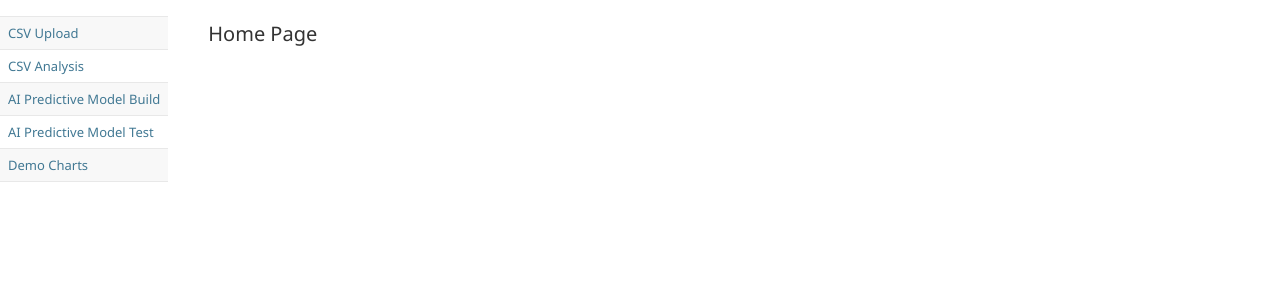
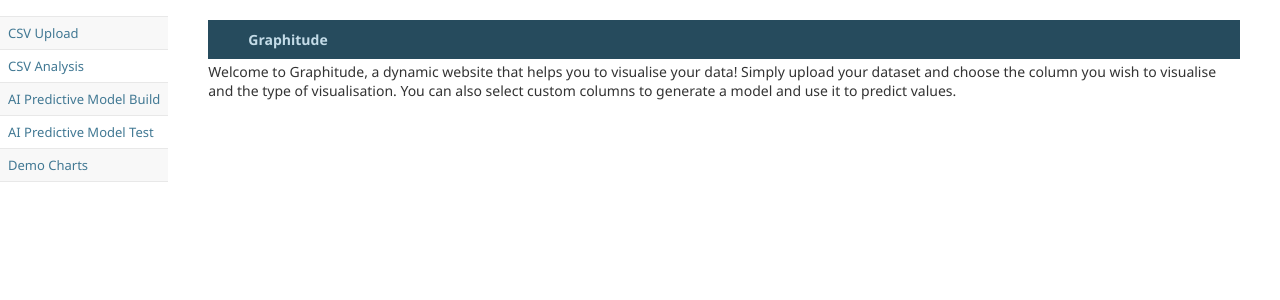
Before and after one commit to AnuragMaiti/graphitude, a Django app: page /graphapp/ in a window 1280 px wide. Shown: the part 92-392 px from the top of the page. Run offline with Django 5.2, Linux system fonts and the light colour scheme; some libraries are stand-ins or nearby versions.

Commit message:
Updated home page

```diff
--- a/graphapp/templates/index.html
+++ b/graphapp/templates/index.html
@@ -2,7 +2,12 @@
 {% block content %}
 <div style="float: left">
   <div id="content-charts">
-    <h1>Home Page</h1>
+    <div class="breadcrumbs" style="font-weight: bold;text-align: left;">
+      Graphitude
+    </div>
+    <p>
+      Welcome to Graphitude, a dynamic website that helps you to visualise your data! Simply upload your dataset and choose the column you wish to visualise and the type of visualisation. You can also select custom columns to generate a model and use it to predict values.
+    </p>
     <script src="https://cdn.jsdelivr.net/npm/chart.js@4.2.1/dist/chart.umd.min.js"></script>
     <script
       src="https://code.jquery.com/jquery-3.6.4.min.js"
```
